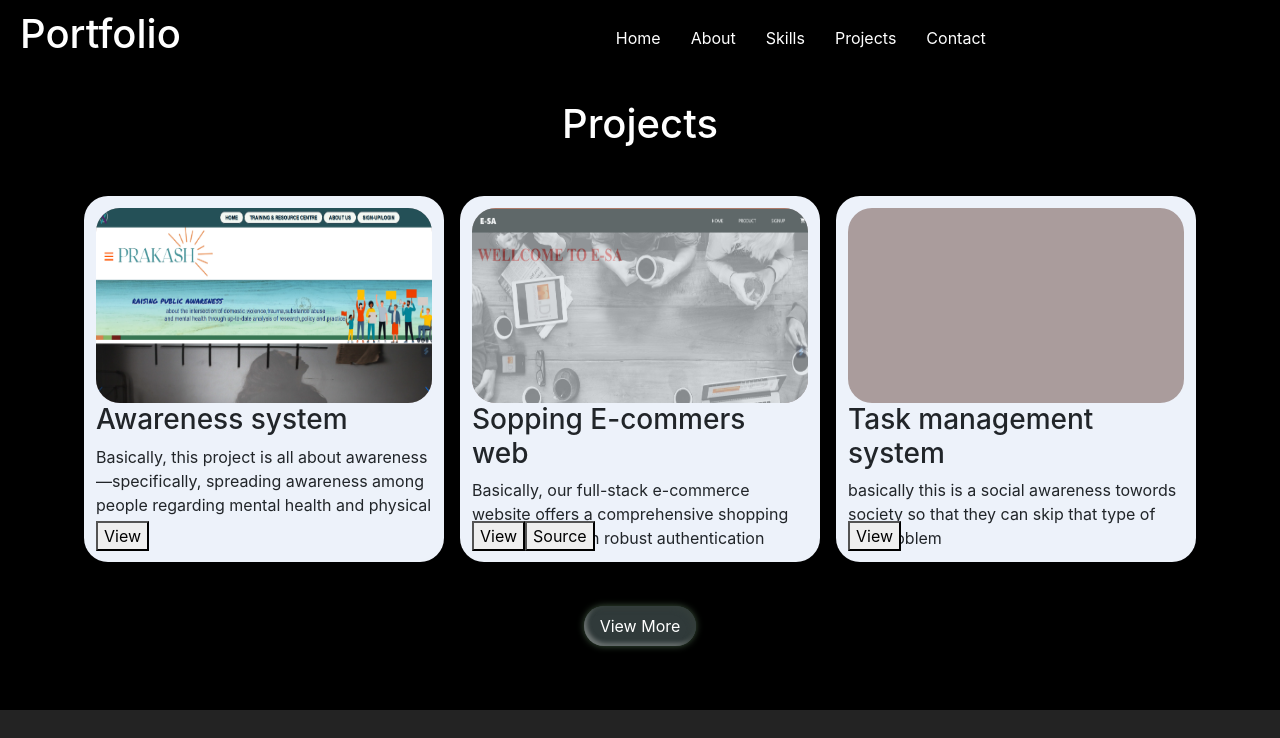
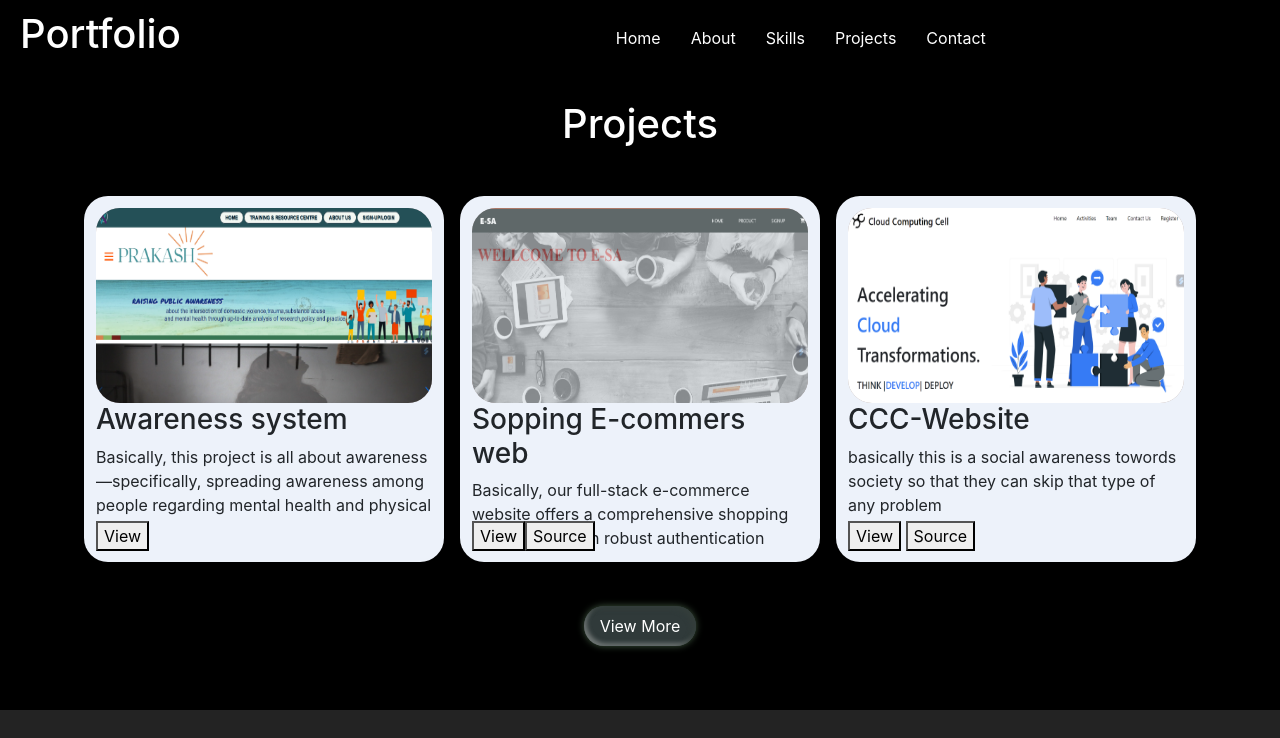
Before and after one commit to Saurabhrajput1234/saurabh-portfolio, a React (Create React App) app: page /projects in a window 1280 px wide. Shown: the top 738 px of the page. Built offline with nearby package versions, Linux system fonts and the light colour scheme; grey boxes are pictures that could not be loaded.

Commit message:
project components update

```diff
--- a/src/components/Projects.js
+++ b/src/components/Projects.js
@@ -2,7 +2,8 @@ import React,{useState} from 'react';
 import './Portfolio1.css';
 import project1 from './pics/project1.png';
 import project2 from './pics/project2.png';
-// import project3 from './pics/project3.png';
+
+import project3 from './pics/ccc.png';
 
 const Projects = () => {
 
@@ -56,14 +57,15 @@ const Projects = () => {
               </li>
               <li className='cards'>
               <div className="card-img">
-              {/* <a href="https://saurabhrajput1234.github.io/awareness.github.io/"><img src={project3} alt="" /></a> */}
+              <a href="https://ccc-webpage.vercel.app/"><img src={project3} alt="" /></a>
               </div>
                 <div className="about-card">
-                <h3>Task management system</h3>
+                <h3>CCC-Website</h3>
                 <p>basically this is a social awareness towords society so that they can skip that type of any problem</p>
                 </div>
-                <a href="https://saurabhrajput1234.github.io/awareness.github.io/"><button>View</button></a>
-                  {/* <span><button>Source</button></span> */}
+                <a href="https://ccc-webpage.vercel.app/"><button>View</button></a>
+
+                  <span> <a href="https://github.com/Saurabhrajput1234/CCC-webpage"><button>Source</button></a></span>
 
               </li>
               <li className={` ${showAllCards ? 'cards' : 'cards hidden'}`}>
```
Also changed, not shown: src/components/pics/ccc.png (added), 1 other file (tests, documents, lock files or other folders).
